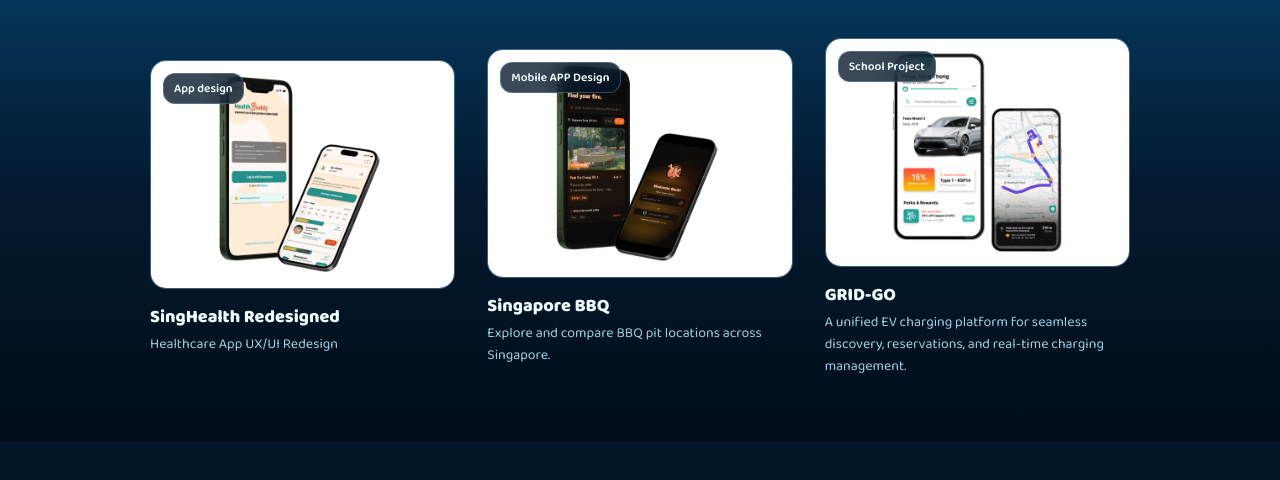
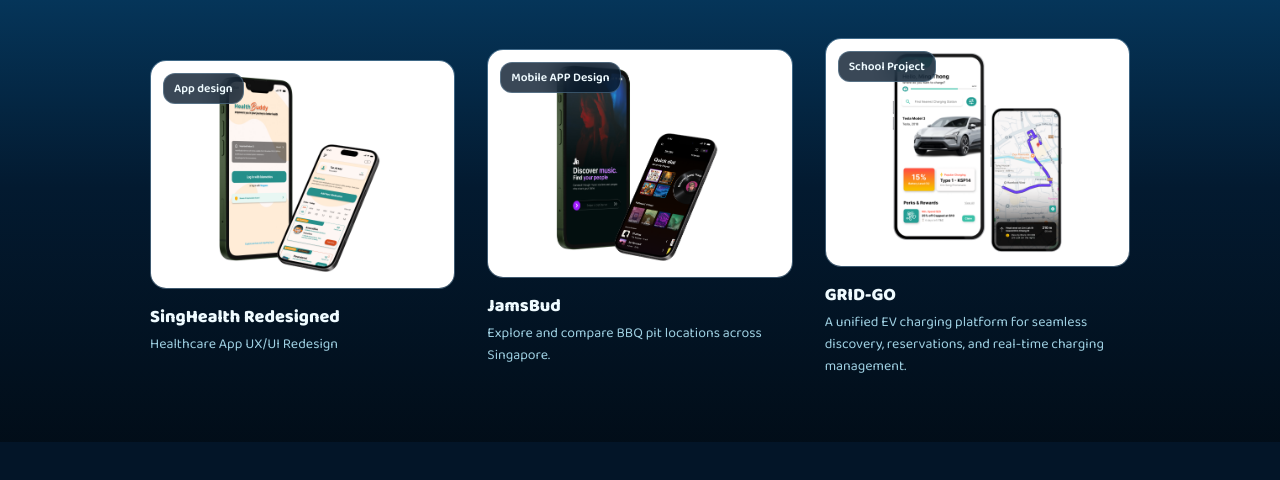
Before and after one commit to MingThong2001/MingThong_Portfolio, a plain HTML site: page portfolio.html in a window 1280 px wide. Shown: the part 252-732 px from the top of the page. Drawn offline with Linux system fonts and the light colour scheme.

Commit message:
test push

```diff
--- a/portfolio.html
+++ b/portfolio.html
@@ -80,32 +80,26 @@ const PROJECTS = [
     ]
   },
   {
-    id: "Singapore BBQ",
-    title: "Singapore BBQ",
+    id: "JamsBud",
+    title: "JamsBud",
     subtitle: "Explore and compare BBQ pit locations across Singapore.",
     tag: "Mobile APP Design",
-    cover: { type: "image", src: "SGBBQ/SGBBQ_CoverPage.png" },
+    cover: { type: "image", src: "/JAMsBud/JamsBud_coverpage.png" },
     details: {
       Year: "2026",
-      Role: "Product Manager & Developer",
+      Role: "Project Manager & UXUI Designer",
       Client: "School Project"
     },
     summary: [
-      "SGBBQ is a mobile exploration app that helps users discover and compare BBQ pits across Singapore. It makes it easier to explore different locations, compare facilities and amenities, and find a BBQ spot that best suits their needs."
+      "JamsBud is a social music platform that lets users create and join collaborative Jam Rooms, discover music communities, share playlists and connect with others through a shared love of music."
     ],
     tools: [
-      "HTML",
-      "JavaScript",
-      "SupaBase",
-      "OneMap API",
-      "CSS",
-      "REACT",
-      "GIT",
-      "K6",
-      "Boundary Test",
-      "Usability Test",
-      "Google PageSpeed Insights",
-      "AI-assisted Development"
+      "FIGMA",
+      "literature Review",
+      "Market Research",
+      "Competitive Analysis",
+      "Remote Moderated Usability Test",
+      "Project Management",
     ],
     media: [
       { type: "image", src: "SGBBQ/SGBBQ_1.png", full: true },
```
Also changed, not shown: index.html (+1 -1 lines), JAMsBud/Group4_A2 (1).png (added), JAMsBud/JamsBud_coverpage.png (added), JAMsBud/Landing Page.png (added), JAMsBud/Log In.png (added), JAMsBud/Profile - Overview.png (added), JAMsBud/Profile - Subscription.png (added), JAMsBud/Radio.png (added), SGBBQ/SGBBQ_2.jpg (added), SGBBQ/SGBBQ_3.jpg (added), SGBBQ/SGBBQ_4.jpg (added), SGBBQ/photo_2026-11-17_19-40-29.jpg (added), SGBBQ/photo_2026-11-17_19-49-37.jpg (added), 2 other files.
